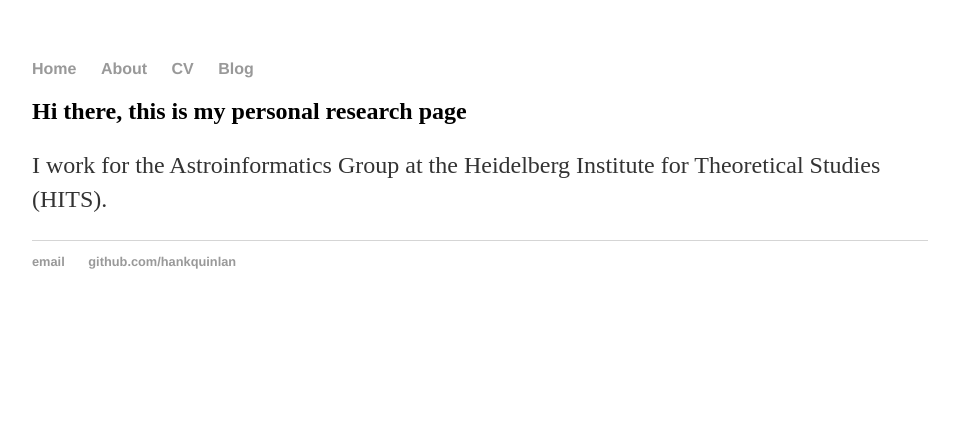
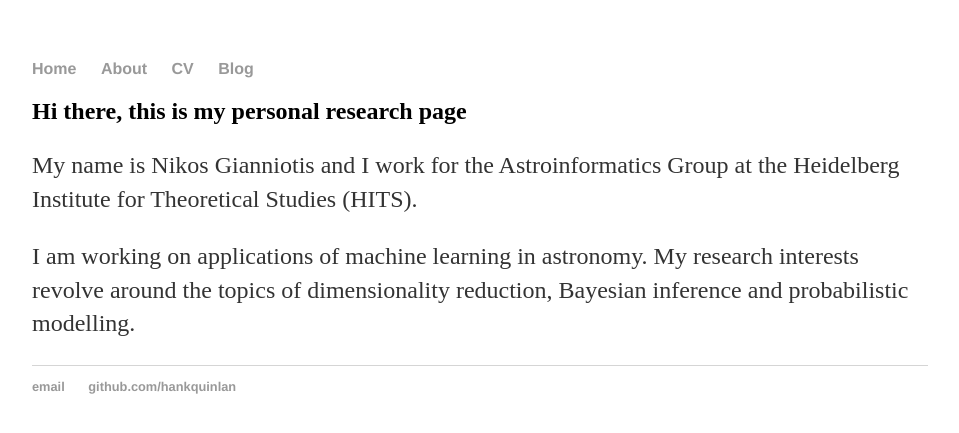
Before and after one commit to ngiann/ngiann.github.io, a Jekyll site: the page built from index.html, in a window 1280 px wide. Shown: the top 433 px of the page, without its empty margins (160-1119 px from the left). Built offline with Jekyll 4.4.1, drawn with Linux system fonts in a browser that asks for light colours.

Commit message:
Update index.html

```diff
--- a/index.html
+++ b/index.html
@@ -4,5 +4,6 @@
 ---
 <div class="blurb">
 	<h2>Hi there, this is my personal research page</h2>
-	<p>I work for the Astroinformatics Group at the Heidelberg Institute for Theoretical Studies (HITS). </p>
+	<p>My name is Nikos Gianniotis and I work for the Astroinformatics Group at the Heidelberg Institute for Theoretical Studies (HITS). </p>
+	<p>I am working on applications of machine learning in astronomy. My research interests revolve around the topics of dimensionality reduction, Bayesian inference and probabilistic modelling. </p>
 </div><!-- /.blurb -->
```
